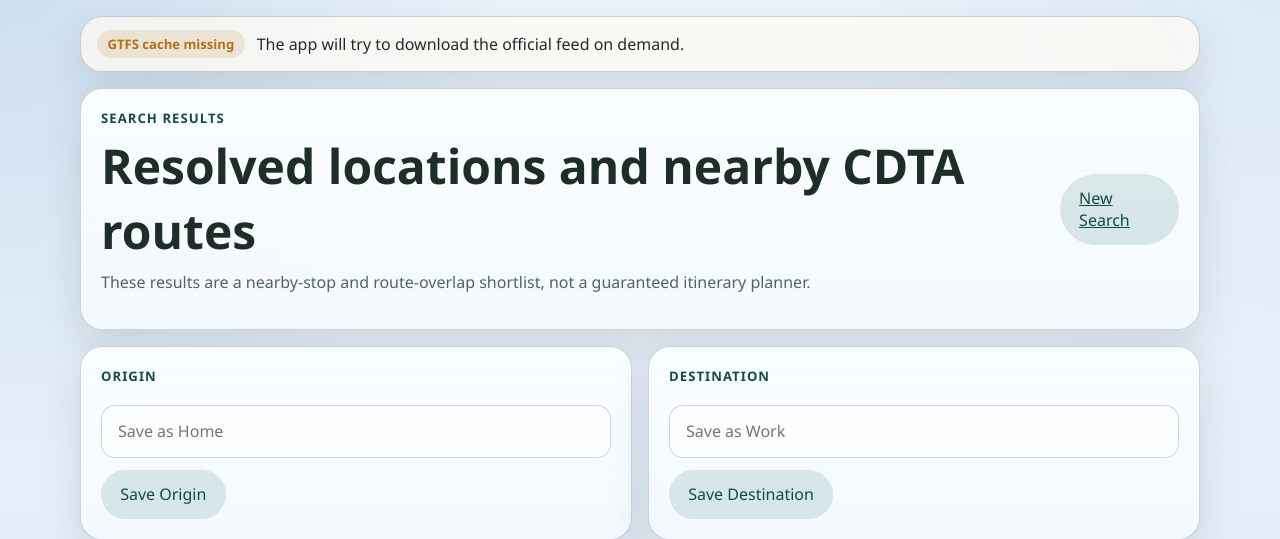
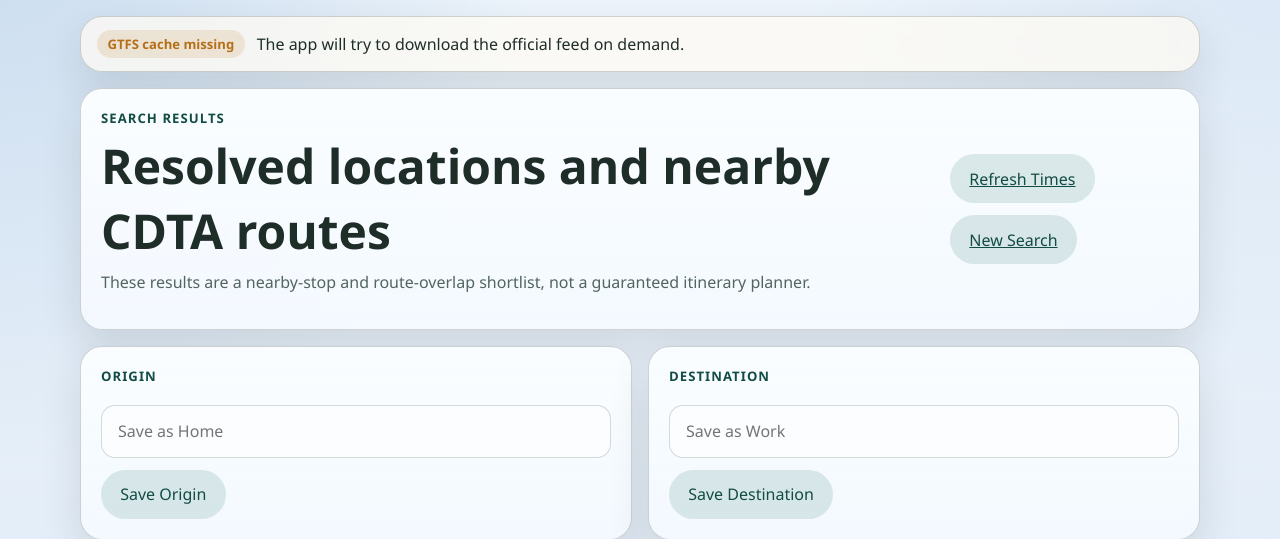
Before and after one commit to Ddeathtrapp/cdta, a Flask app: template templates/results.html in a window 1280 px wide. Shown: the part 78-617 px from the top of the page. Run offline with Flask 3, Linux system fonts and the light colour scheme; the template is opened without the code that fills it, so the values that code supplies are empty.

Commit message:
refresh button

```diff
--- a/app.py
+++ b/app.py
@@ -400,6 +400,7 @@ def create_app(settings: Settings | None = None) -> Flask:
         }
 
     def render_results_from_form_data(form_data: dict[str, str]):
+        refresh_url = url_for("results", **build_results_query(form_data))
         errors: dict[str, str] = {}
 
         origin: ResolvedLocation | None = None
@@ -443,6 +444,7 @@ def create_app(settings: Settings | None = None) -> Flask:
                 "results.html",
                 origin=origin,
                 destination=destination,
+                refresh_url=refresh_url,
                 transit_result=transit_result,
                 transit_error=transit_error,
             ),
--- a/templates/results.html
+++ b/templates/results.html
@@ -9,7 +9,10 @@
             These results are a nearby-stop and route-overlap shortlist, not a guaranteed itinerary planner.
         </p>
     </div>
-    <a class="button secondary" href="{{ url_for('index') }}">New Search</a>
+    <div class="inline-form">
+        <a class="button secondary" href="{{ refresh_url }}">Refresh Times</a>
+        <a class="button secondary" href="{{ url_for('index') }}">New Search</a>
+    </div>
 </section>
 
 <section class="summary-grid">
```
Also changed, not shown: tests/test_html.py (+2 -0 lines).
